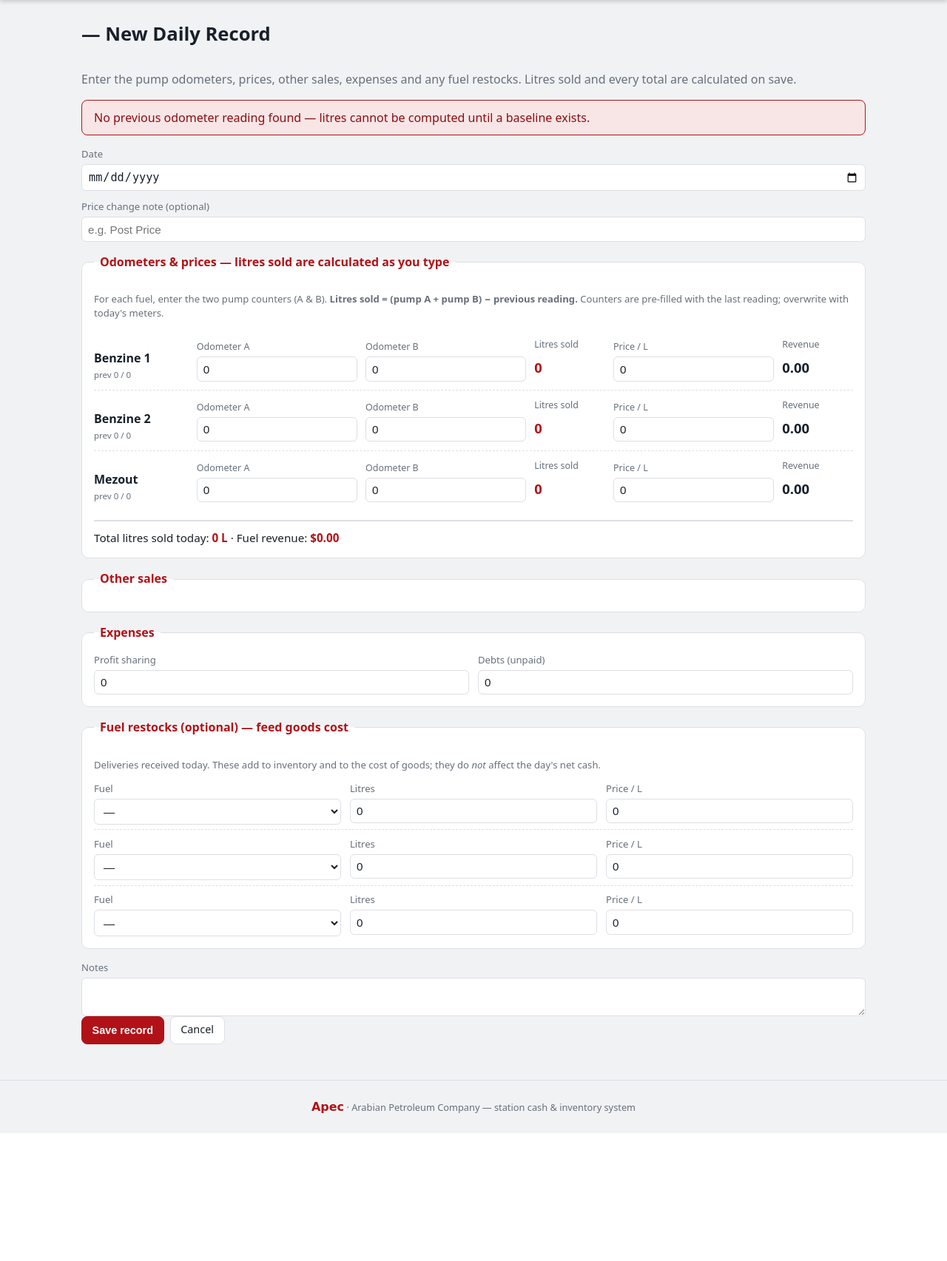
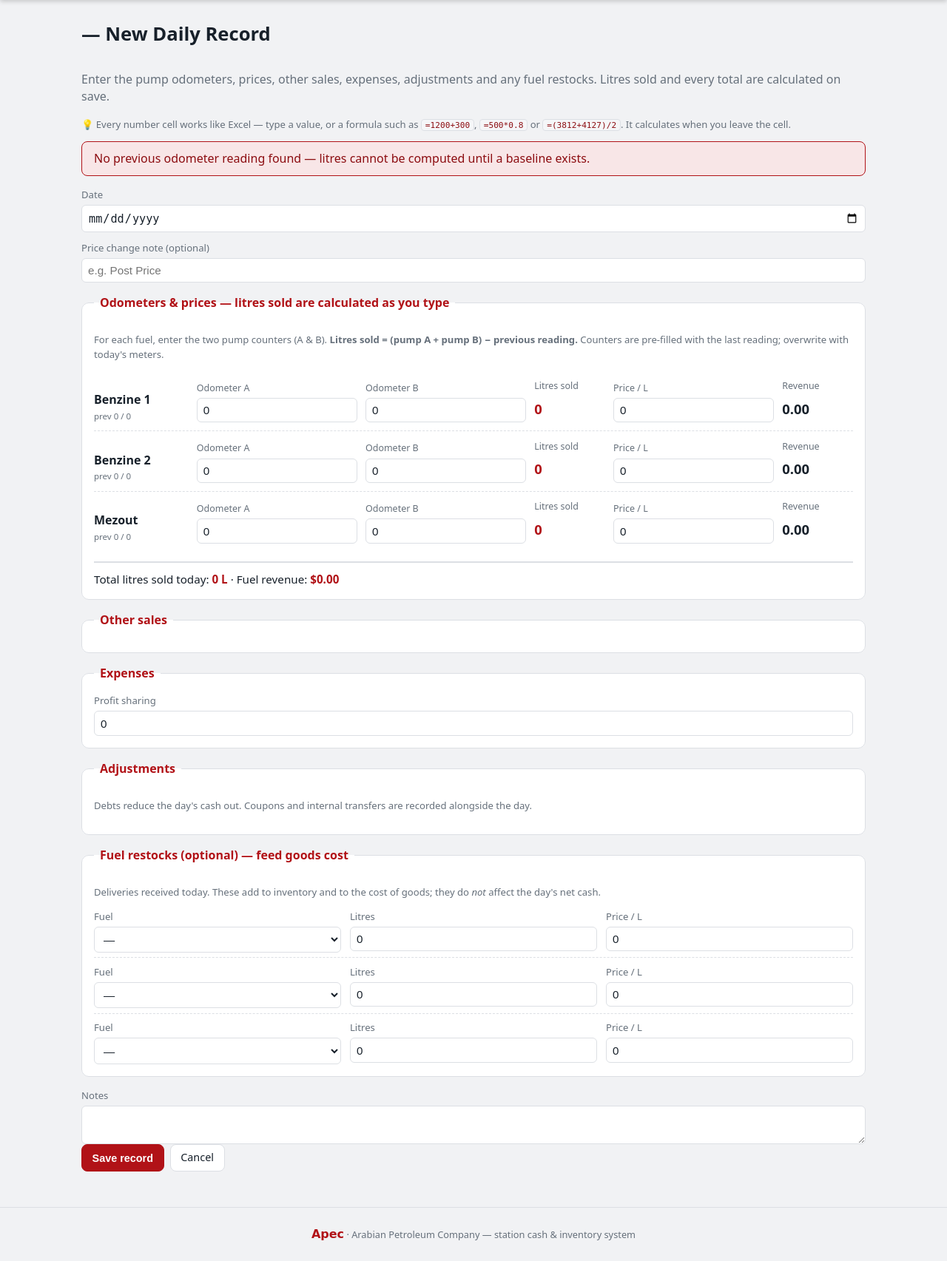
Before and after one commit to TonySa299/healthbot-md-privacy, a Flask app: template station_manager/templates/daily_new.html in a window 1280 px wide. Shown: the part 54-1759 px from the top of the page at 74% size. Before the commit the page ends 1586 px from the top, so only its background shows below. Run offline with Flask 3, Linux system fonts and the light colour scheme; the template is opened without the code that fills it, so the values that code supplies are empty.

Commit message:
Add debts/coupons/internal-transfer cells and Excel-style formula input
- New 'Adjustments' section on the daily form: Debts (reduces cash out, as
  before), Coupons and Internal transfer (recorded and written to the Excel
  Daily sheet columns).
- Every number cell now works like Excel: type a value or a formula such as
  =1200+300, =500*0.8, =(3812+4127)/2. Evaluated on blur and before submit
  client-side, and re-parsed safely server-side (arithmetic-only AST, no eval).
- Live litres/revenue calc reads evaluated cell values; bad formulas are flagged.

Co-Authored-By: Claude Opus 4.8 <noreply@anthropic.com>
Claude-Session: https://claude.ai/code/session_011y8PrrqexCdxr75DV7WRWE

```diff
--- a/station_manager/app.py
+++ b/station_manager/app.py
@@ -16,6 +16,9 @@ Run with::
 then open http://127.0.0.1:5000
 """
 import os
+
+import ast
+import operator
 
 from flask import (
     Flask, render_template, request, redirect, url_for, flash, abort
@@ -59,6 +62,53 @@ EXPENSE_FIELDS = [
     ("utilities", "Utilities"), ("client_satisfaction", "Client satisf."),
     ("tips", "Tips"), ("new_assets", "New assets"), ("other_expense", "Other"),
 ]
+# Adjustment cells (tracked alongside the day; debts also reduces cash out).
+ADJUSTMENT_FIELDS = [
+    ("debts", "Debts (unpaid)"), ("coupons", "Coupons"),
+    ("internal_sale", "Internal transfer"),
+]
+
+# --------------------------------------------------------------------------- #
+# Excel-style cell input: values may be typed as formulas, e.g. "=1200+300",
+# "=500*0.8", "=(3812+4127)/2". Evaluated safely (arithmetic only, no names).
+# --------------------------------------------------------------------------- #
+_ARITH_OPS = {
+    ast.Add: operator.add, ast.Sub: operator.sub, ast.Mult: operator.mul,
+    ast.Div: operator.truediv, ast.Pow: operator.pow, ast.Mod: operator.mod,
+    ast.USub: operator.neg, ast.UAdd: operator.pos,
+}
+
+
+def _safe_arith(node):
+    if isinstance(node, ast.Expression):
+        return _safe_arith(node.body)
+    if isinstance(node, ast.Constant) and isinstance(node.value, (int, float)):
+        return node.value
+    if isinstance(node, ast.BinOp) and type(node.op) in _ARITH_OPS:
+        return _ARITH_OPS[type(node.op)](_safe_arith(node.left), _safe_arith(node.right))
+    if isinstance(node, ast.UnaryOp) and type(node.op) in _ARITH_OPS:
+        return _ARITH_OPS[type(node.op)](_safe_arith(node.operand))
+    raise ValueError("unsupported expression")
+
+
+def parse_number(raw):
+    """Turn a form value into a float. Accepts plain numbers and Excel-style
+    arithmetic formulas (optionally starting with '=')."""
+    if raw is None:
+        return 0.0
+    s = str(raw).strip().replace(",", "")
+    if not s:
+        return 0.0
+    if s.startswith("="):
+        s = s[1:].strip()
+    try:
+        return float(s)
+    except ValueError:
+        pass
+    try:
+        return float(_safe_arith(ast.parse(s, mode="eval")))
+    except Exception:
+        return 0.0
 
 # Delivery-quantity column per fuel type, used to keep fuel_stock live.
 STOCK_TYPES = {
@@ -191,10 +241,7 @@ def daily_new(name):
         f = request.form
 
         def g(field):
-            try:
-                return float(f.get(field) or 0)
-            except ValueError:
-                return 0.0
+            return parse_number(f.get(field))
 
         day = f.get("day")
         if not day:
@@ -241,6 +288,8 @@ def daily_new(name):
         vals["total_expense"] = sum(vals[fld] for fld, _ in EXPENSE_FIELDS)
         vals["profit_sharing"] = g("profit_sharing")
         vals["debts"] = g("debts")
+        vals["coupons"] = g("coupons")            # tracked adjustment
+        vals["internal_sale"] = g("internal_sale")  # tracked adjustment
         vals["total_out"] = (
             vals["total_purchases"] + vals["total_expense"]
             + vals["profit_sharing"] + vals["debts"]
@@ -317,6 +366,7 @@ def daily_new(name):
         "daily_new.html", st=st, prev=prev,
         odometer_fields=ODOMETER_FIELDS, price_fields=PRICE_FIELDS,
         income_fields=OTHER_INCOME_FIELDS, expense_fields=EXPENSE_FIELDS,
+        adjustment_fields=ADJUSTMENT_FIELDS,
         stock_types=list(STOCK_TYPES.keys()),
     )
 
@@ -340,10 +390,7 @@ def deliveries(name):
         f = request.form
 
         def g(field):
-            try:
-                return float(f.get(field) or 0)
-            except ValueError:
-                return 0.0
+            return parse_number(f.get(field))
 
         day = f.get("day")
         ftype = f.get("fuel_type")
--- a/station_manager/static/style.css
+++ b/station_manager/static/style.css
@@ -104,6 +104,9 @@ h3{font-size:.95rem;margin:1.2rem 0 .5rem;color:var(--muted);text-transform:uppe
   border:1px solid var(--line);border-radius:6px;padding:.45rem .5rem;font-size:.95rem}
 .entry-form input:focus,.entry-form textarea:focus,.entry-form select:focus{outline:none;border-color:var(--red);
   box-shadow:0 0 0 2px var(--red-soft)}
+.entry-form input.calc-bad{border-color:var(--red);background:var(--red-soft)}
+code{background:var(--panel2);border:1px solid var(--line);border-radius:4px;
+  padding:.05rem .3rem;font-size:.85em;color:var(--red-dark)}
 
 .fuel-row{display:grid;grid-template-columns:1.2fr 1fr 1fr .9fr .9fr .9fr;gap:.7rem;
   align-items:end;padding:.7rem 0;border-top:1px dashed var(--line)}
--- a/station_manager/templates/base.html
+++ b/station_manager/templates/base.html
@@ -34,5 +34,42 @@
 <footer>
   <span><span class="apec">Apec</span> · Arabian Petroleum Company — station cash &amp; inventory system</span>
 </footer>
+
+<script>
+/* Excel-style cells: any <input class="calc"> accepts arithmetic. Type a value
+   like 1200, or a formula like =1200+300, =500*0.8, =(3812+4127)/2. It is
+   evaluated when you leave the cell and before the form is submitted. */
+window.evalCell = function (raw) {
+  if (raw === null || raw === undefined) return NaN;
+  var s = String(raw).trim().replace(/,/g, '');
+  if (s === '') return 0;
+  if (s[0] === '=') s = s.slice(1).trim();
+  if (/^-?\d*\.?\d+$/.test(s)) return parseFloat(s);          // plain number
+  if (!/^[0-9+\-*/%().\s]+$/.test(s)) return NaN;             // arithmetic only
+  try {
+    var v = Function('"use strict"; return (' + s + ');')();
+    return (typeof v === 'number' && isFinite(v)) ? v : NaN;
+  } catch (e) { return NaN; }
+};
+
+(function () {
+  function apply(el) {
+    var v = window.evalCell(el.value);
+    if (!isNaN(v)) {
+      el.value = String(Math.round(v * 1e6) / 1e6);           // tidy result
+      el.classList.remove('calc-bad');
+    } else if (el.value.trim() !== '') {
+      el.classList.add('calc-bad');                           // flag bad formula
+    }
+    el.dispatchEvent(new Event('recalc', { bubbles: true }));
+  }
+  document.addEventListener('blur', function (e) {
+    if (e.target && e.target.classList && e.target.classList.contains('calc')) apply(e.target);
+  }, true);
+  document.addEventListener('submit', function (e) {
+    e.target.querySelectorAll && e.target.querySelectorAll('input.calc').forEach(apply);
+  }, true);
+})();
+</script>
 </body>
 </html>
--- a/station_manager/templates/daily_new.html
+++ b/station_manager/templates/daily_new.html
@@ -2,8 +2,11 @@
 {% block title %}New day · {{ st.name }}{% endblock %}
 {% block content %}
 <div class="page-head"><h1>{{ st.name }} — New Daily Record</h1></div>
-<p class="muted">Enter the pump odometers, prices, other sales, expenses and any
-fuel restocks. Litres sold and every total are calculated on save.</p>
+<p class="muted">Enter the pump odometers, prices, other sales, expenses, adjustments
+and any fuel restocks. Litres sold and every total are calculated on save.</p>
+<p class="muted small">💡 Every number cell works like Excel — type a value, or a
+formula such as <code>=1200+300</code>, <code>=500*0.8</code> or
+<code>=(3812+4127)/2</code>. It calculates when you leave the cell.</p>
 
 {% if prev %}
 <div class="prevbox">
@@ -45,15 +48,15 @@ fuel restocks. Litres sold and every total are calculated on save.</p>
         <span class="prev-hint">prev {{ (prev[fa] if prev else 0)|qty }} / {{ (prev[fb] if prev else 0)|qty }}</span>
       </div>
       <label>Odometer A
-        <input type="number" step="any" name="{{ fa }}" class="odo-a"
+        <input type="text" inputmode="decimal" name="{{ fa }}" class="odo-a calc"
                value="{{ (prev[fa] if prev else 0)|round(0, 'floor')|int }}">
       </label>
       <label>Odometer B
-        <input type="number" step="any" name="{{ fb }}" class="odo-b"
+        <input type="text" inputmode="decimal" name="{{ fb }}" class="odo-b calc"
                value="{{ (prev[fb] if prev else 0)|round(0, 'floor')|int }}">
       </label>
       <div class="litres-out">Litres sold<span class="litres-val" data-out="{{ key }}">0</span></div>
-      <label>Price / L<input type="number" step="any" name="{{ fp }}" class="price-in" value="0"></label>
+      <label>Price / L<input type="text" inputmode="decimal" name="{{ fp }}" class="price-in calc" value="0"></label>
       <div class="revenue-out">Revenue<span class="revenue-val" data-rev="{{ key }}">0.00</span></div>
     </div>
     {% endfor %}
@@ -67,7 +70,7 @@ fuel restocks. Litres sold and every total are calculated on save.</p>
     <legend>Other sales</legend>
     <div class="form-grid">
       {% for field, label in income_fields %}
-        <label>{{ label }}<input type="number" step="any" name="{{ field }}" value="0"></label>
+        <label>{{ label }}<input type="text" inputmode="decimal" class="calc" name="{{ field }}" value="0"></label>
       {% endfor %}
     </div>
   </fieldset>
@@ -76,10 +79,20 @@ fuel restocks. Litres sold and every total are calculated on save.</p>
     <legend>Expenses</legend>
     <div class="form-grid">
       {% for field, label in expense_fields %}
-        <label>{{ label }}<input type="number" step="any" name="{{ field }}" value="0"></label>
+        <label>{{ label }}<input type="text" inputmode="decimal" class="calc" name="{{ field }}" value="0"></label>
       {% endfor %}
-      <label>Profit sharing<input type="number" step="any" name="profit_sharing" value="0"></label>
-      <label>Debts (unpaid)<input type="number" step="any" name="debts" value="0"></label>
+      <label>Profit sharing<input type="text" inputmode="decimal" class="calc" name="profit_sharing" value="0"></label>
+    </div>
+  </fieldset>
+
+  <fieldset>
+    <legend>Adjustments</legend>
+    <p class="muted small">Debts reduce the day's cash out. Coupons and internal
+      transfers are recorded alongside the day.</p>
+    <div class="form-grid">
+      {% for field, label in adjustment_fields %}
+        <label>{{ label }}<input type="text" inputmode="decimal" class="calc" name="{{ field }}" value="0"></label>
+      {% endfor %}
     </div>
   </fieldset>
 
@@ -95,8 +108,8 @@ fuel restocks. Litres sold and every total are calculated on save.</p>
           {% for t in stock_types %}<option value="{{ t }}">{{ t }}</option>{% endfor %}
         </select>
       </label>
-      <label>Litres<input type="number" step="any" name="restock_qty_{{ i }}" value="0"></label>
-      <label>Price / L<input type="number" step="any" name="restock_price_{{ i }}" value="0"></label>
+      <label>Litres<input type="text" inputmode="decimal" class="calc" name="restock_qty_{{ i }}" value="0"></label>
+      <label>Price / L<input type="text" inputmode="decimal" class="calc" name="restock_price_{{ i }}" value="0"></label>
     </div>
     {% endfor %}
   </fieldset>
@@ -114,14 +127,16 @@ fuel restocks. Litres sold and every total are calculated on save.</p>
   var fmt = function (n) { return n.toLocaleString(undefined, {maximumFractionDigits: 0}); };
   var money = function (n) { return n.toLocaleString(undefined, {minimumFractionDigits: 2, maximumFractionDigits: 2}); };
 
+  var num = function (raw) { var v = window.evalCell(raw); return isNaN(v) ? 0 : v; };
+
   function recalc() {
     var totalL = 0, totalRev = 0;
     document.querySelectorAll('.fuel-row').forEach(function (row) {
       var prevA = parseFloat(row.dataset.prevA) || 0;
       var prevB = parseFloat(row.dataset.prevB) || 0;
-      var a = parseFloat(row.querySelector('.odo-a').value) || 0;
-      var b = parseFloat(row.querySelector('.odo-b').value) || 0;
-      var price = parseFloat(row.querySelector('.price-in').value) || 0;
+      var a = num(row.querySelector('.odo-a').value);
+      var b = num(row.querySelector('.odo-b').value);
+      var price = num(row.querySelector('.price-in').value);
       var litres = (a + b) - (prevA + prevB);
       var reset = litres < 0;
       if (reset) litres = 0;
@@ -137,7 +152,8 @@ fuel restocks. Litres sold and every total are calculated on save.</p>
   }
 
   document.querySelectorAll('.fuel-row input').forEach(function (el) {
-    el.addEventListener('input', recalc);
+    el.addEventListener('input', recalc);   // live while typing
+    el.addEventListener('recalc', recalc);  // after a formula is evaluated on blur
   });
   recalc();
 })();
--- a/station_manager/templates/deliveries.html
+++ b/station_manager/templates/deliveries.html
@@ -15,8 +15,8 @@
         {% for t in stock_types %}<option value="{{ t }}">{{ t }}</option>{% endfor %}
       </select>
     </label>
-    <label>Litres<input type="number" step="any" name="qty" value="0" required></label>
-    <label>Price / L<input type="number" step="any" name="price" value="0" required></label>
+    <label>Litres<input type="text" inputmode="decimal" class="calc" name="qty" value="0" required></label>
+    <label>Price / L<input type="text" inputmode="decimal" class="calc" name="price" value="0" required></label>
     <label class="align-end"><button type="submit" class="btn primary">Add delivery</button></label>
   </div>
 </form>
```
